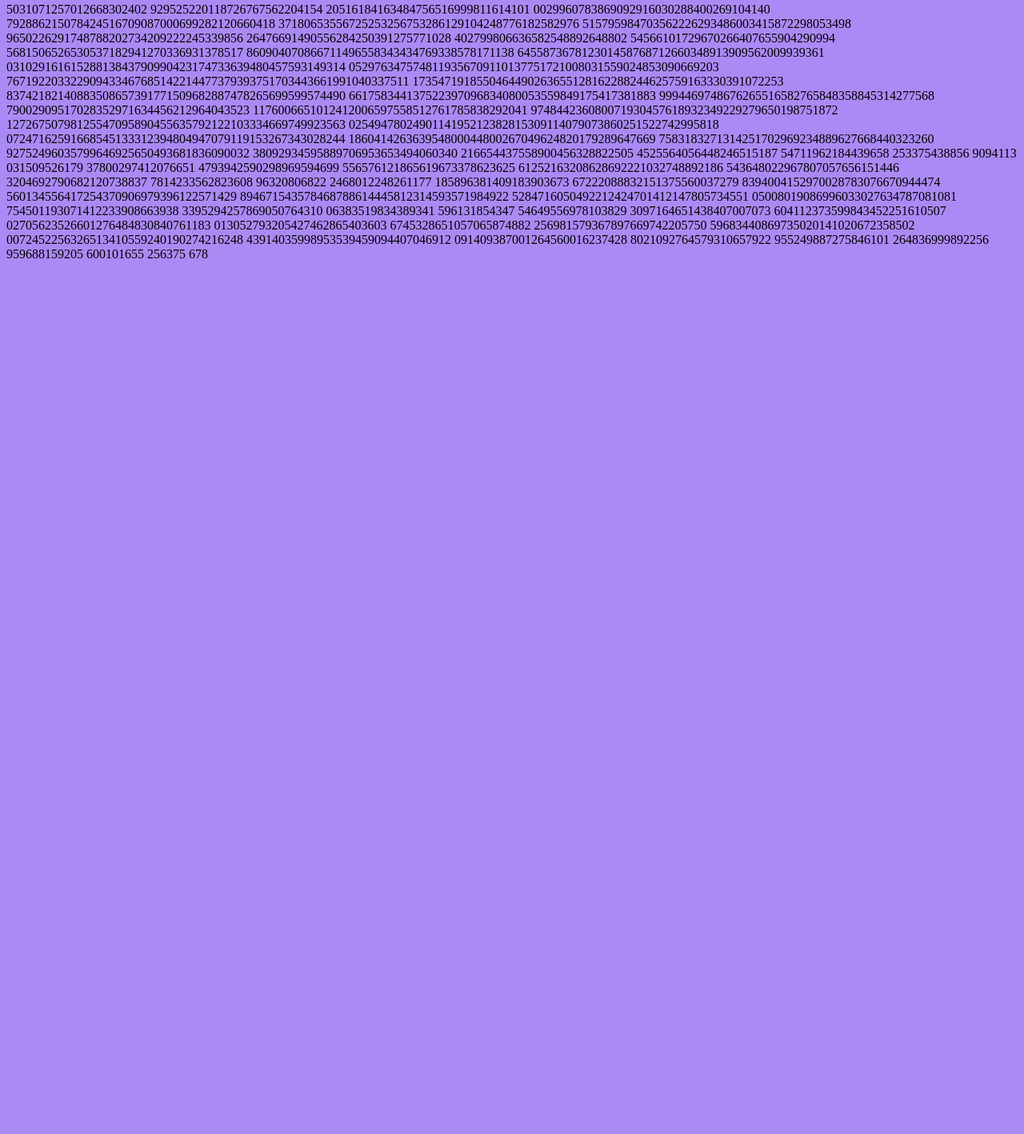
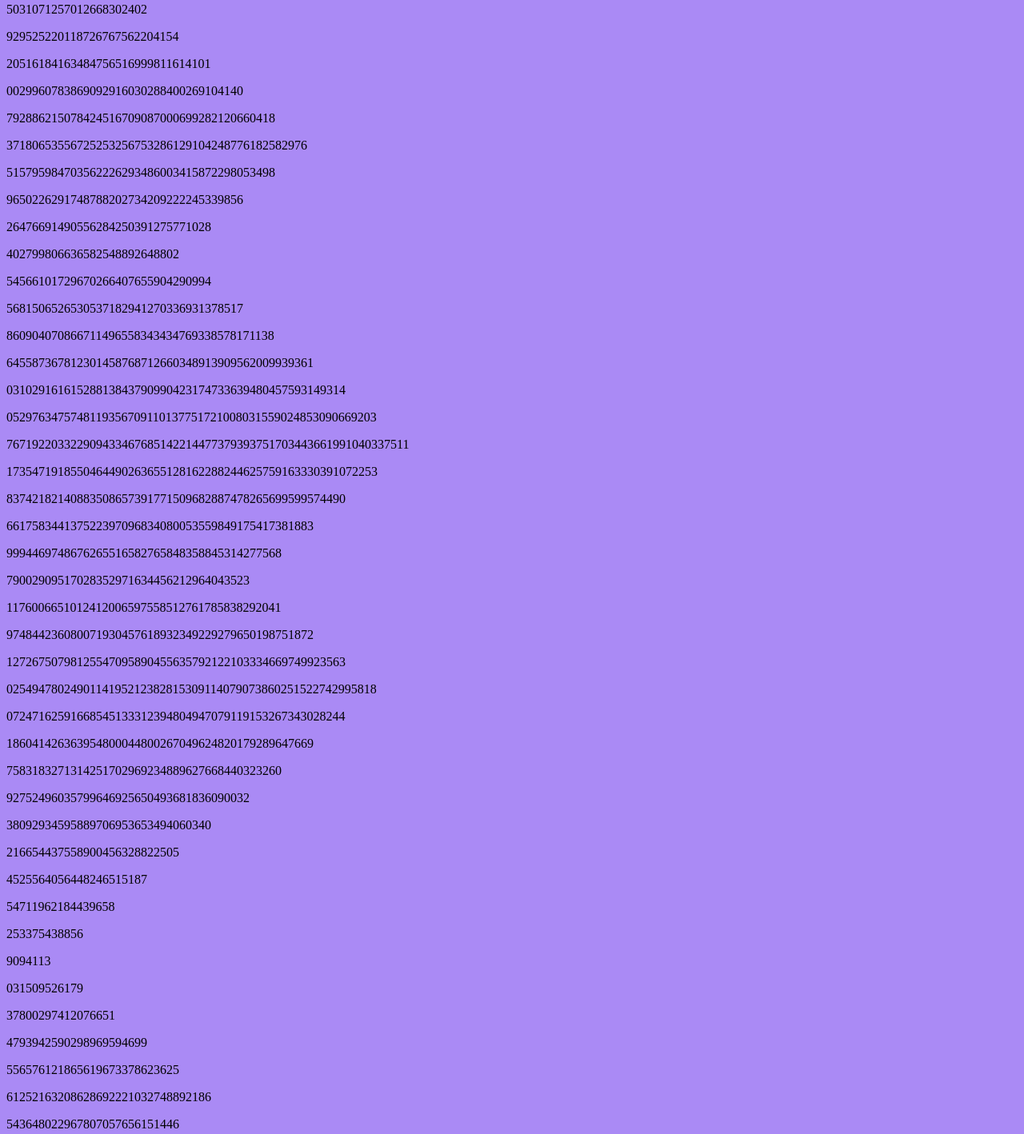
Before and after one commit to Josi-code/Josi-code.github.io, a website: page secretsoftheuniverse.html in a window 1280 px wide. Shown: the part 6333-7751 px from the top of the page at 80% size. Before the commit the page ends 6676 px from the top, so only its background shows below. Drawn offline with Linux system fonts and the light colour scheme.

Commit message:
9/11/24 1:11

```diff
--- a/index.css
+++ b/index.css
@@ -15,6 +15,7 @@
     justify-content: center;
     align-items: center;
     height: 64px;
+    font-size: 48px;
 }
 
 .flex-grow {
--- a/secretsoftheuniverse.html
+++ b/secretsoftheuniverse.html
@@ -191,90 +191,49 @@
  <p>8945257</p>
  <p>423995082965</p>
  <p>91228508555821572</p>
+ <p>5031071257012668302402</p>
+ <p>929525220118726767562204154</p>
+ <p>20516184163484756516999811614101</p>
+ <p>0029960783869092916030288400269104140</p>
+ <p>792886215078424516709087000699282120660418</p>
+ <p>37180653556725253256753286129104248776182582976</p>
+ <p>515795984703562226293486003415872298053498</p>
+ <p>9650226291748788202734209222245339856</p>
+ <p>26476691490556284250391275771028</p>
+ <p>402799806636582548892648802</p>
+ <p>54566101729670266407655904290994</p>
+ <p>5681506526530537182941270336931378517</p>
+ <p>860904070866711496558343434769338578171138</p>
+ <p>645587367812301458768712660348913909562009939361</p>
+ <p>03102916161528813843790990423174733639480457593149314</p>
+ <p>0529763475748119356709110137751721008031559024853090669203</p>
+ <p>767192203322909433467685142214477379393751703443661991040337511</p>
+ <p>1735471918550464490263655128162288244625759163330391072253</p>
+ <p>83742182140883508657391771509682887478265699599574490</p>
+ <p>661758344137522397096834080053559849175417381883</p>
+ <p>9994469748676265516582765848358845314277568</p>
+ <p>79002909517028352971634456212964043523</p>
+ <p>1176006651012412006597558512761785838292041</p>
+ <p>974844236080071930457618932349229279650198751872</p>
+ <p>12726750798125547095890455635792122103334669749923563</p>
+ <p>0254947802490114195212382815309114079073860251522742995818</p>
+ <p>07247162591668545133312394804947079119153267343028244</p>
+ <p>186041426363954800044800267049624820179289647669</p>
+ <p>7583183271314251702969234889627668440323260</p>
+ <p>92752496035799646925650493681836090032</p>
+ <p>38092934595889706953653494060340</p>
+ <p>216654437558900456328822505</p>
+ <p>4525564056448246515187</p>
+ <p>54711962184439658</p>
+ <p>253375438856</p>
+ <p>9094113</p>
+ <p>031509526179</p>
+ <p>37800297412076651</p>
+ <p>4793942590298969594699</p>
+ <p>556576121865619673378623625</p>
+ <p>61252163208628692221032748892186</p>
 
-    5031071257012668302402
-
-    929525220118726767562204154
-
-    20516184163484756516999811614101
-
-    0029960783869092916030288400269104140
-
-    792886215078424516709087000699282120660418
-
-    37180653556725253256753286129104248776182582976
-
-    515795984703562226293486003415872298053498
-
-    9650226291748788202734209222245339856
-
-    26476691490556284250391275771028
-
-    402799806636582548892648802
-
-    54566101729670266407655904290994
-
-    5681506526530537182941270336931378517
-
-    860904070866711496558343434769338578171138
-
-    645587367812301458768712660348913909562009939361
-
-    03102916161528813843790990423174733639480457593149314
-
-    0529763475748119356709110137751721008031559024853090669203
-
-    767192203322909433467685142214477379393751703443661991040337511
-
-    1735471918550464490263655128162288244625759163330391072253
-
-    83742182140883508657391771509682887478265699599574490
-
-    661758344137522397096834080053559849175417381883
-
-    9994469748676265516582765848358845314277568
-
-    79002909517028352971634456212964043523
-
-    1176006651012412006597558512761785838292041
-
-    974844236080071930457618932349229279650198751872
-
-    12726750798125547095890455635792122103334669749923563
-
-    0254947802490114195212382815309114079073860251522742995818
-
-    07247162591668545133312394804947079119153267343028244
-
-    186041426363954800044800267049624820179289647669
-
-    7583183271314251702969234889627668440323260
-
-    92752496035799646925650493681836090032
-
-    38092934595889706953653494060340
-
-    216654437558900456328822505
-
-    4525564056448246515187
-
-    54711962184439658
-
-    253375438856
-
-    9094113
-
-    031509526179
-
-    37800297412076651
-
-    4793942590298969594699
-
-    556576121865619673378623625
-
-    61252163208628692221032748892186
-
-    543648022967807057656151446
+ <p>543648022967807057656151446</p>
 
     3204692790682120738837
 
```
Also changed, not shown: index.html (+1 -1 lines).
